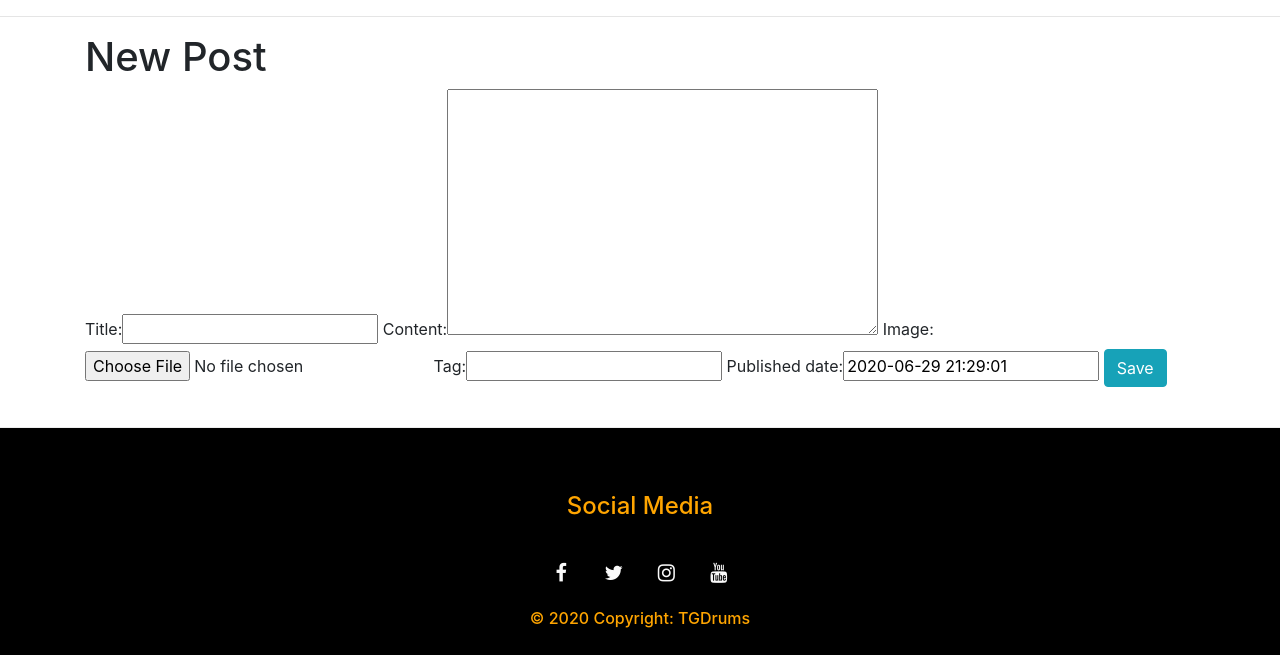
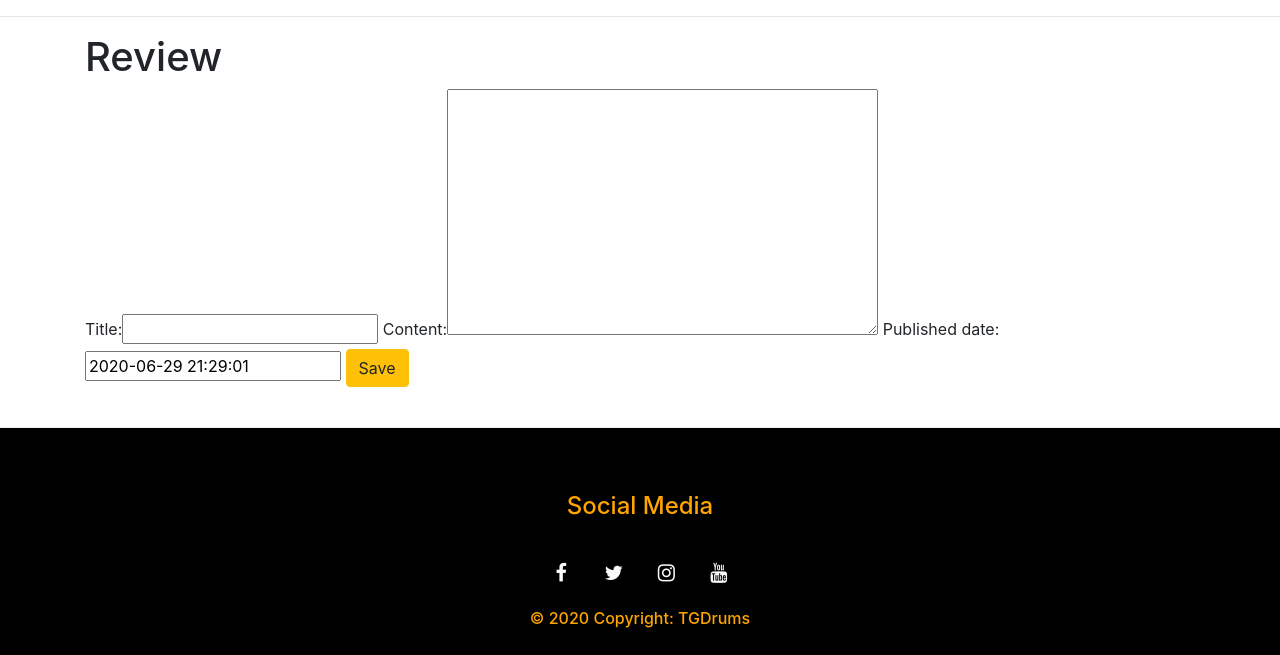
Before and after one commit to IchaTreasure/TGDrums, a Django app: page /posts/new/ in a window 1280 px wide. Shown: the part 94-749 px from the top of the page. Run offline with Django 3.2, Linux system fonts and the light colour scheme; the visitor is signed in with stand-in values (Sample User, id 1); some libraries are stand-ins or nearby versions.

Commit message:
updated templates across review app, accounts app and cart app

```diff
--- a/accounts/templates/login.html
+++ b/accounts/templates/login.html
@@ -16,7 +16,7 @@
             {% csrf_token %}
             {{ user_form | as_bootstrap }}
 
-             <p><a href="{% url 'password_reset' %}">Forgot my password</a></p>
+             <p><a href="{% url 'password_reset' %}" class="text-warning">Forgot my password</a></p>
 
             <button type="submit" class="btn btn-warning">Login</button>
         </fieldset>
--- a/accounts/templates/register.html
+++ b/accounts/templates/register.html
@@ -16,7 +16,7 @@
     <form method="post" action="{% url 'register' %}" class="accountform">
         <fieldset class="form-group">
             <legend>Create a new account</legend>
-            <p>Already got an account? <a href="{% url 'login' %}">Sign In</a></p>
+            <p>Already got an account? <a href="{% url 'login' %}" class='text-warning'>Sign In</a></p>
             {% csrf_token %}
             {{  user_form | as_bootstrap }}
             <button type="submit" class="btn btn-warning">Create account</button>
--- a/products/templates/productdetail.html
+++ b/products/templates/productdetail.html
@@ -107,11 +107,11 @@
     <div id="collapseTwo2" class="collapse" role="tabpanel" aria-labelledby="headingTwo2"
       data-parent="#accordionEx">
       <div class="card-body">
-        No Reviews
+
+        <a href="{% url 'new_post' %}" class="btn btn-warning">Add Review</a>
         <br>
-        <a href="{% url 'new_post' %}">Add Review</a>
         <br>
-        <a href="{% url 'get_posts' %}">Reviews</a>
+        <a href="{% url 'get_posts' %}" class="btn btn-warning">Reviews</a>
       </div>
     </div>
   </div>
--- a/reviews/forms.py
+++ b/reviews/forms.py
@@ -6,4 +6,5 @@ class ReviewPostForm(forms.ModelForm):
 
     class Meta:
         model = Post
-        fields = ('title', 'content', 'image', 'tag', 'published_date')
+        fields = ('title', 'content', 'published_date')
+        """fields = ('title', 'content', 'image', 'tag', 'published_date')"""
--- a/reviews/models.py
+++ b/reviews/models.py
@@ -12,8 +12,8 @@ class Post(models.Model):
     created_date = models.DateTimeField(auto_now_add=True)
     published_date = models.DateTimeField(blank=True, null=True, default=timezone.now)
     views = models.IntegerField(default=0)
-    tag = models.CharField(max_length=30, blank=True, null=True)
-    image = models.ImageField(upload_to="img", blank=True, null=True)
+    """tag = models.CharField(max_length=30, blank=True, null=True)"""
+    """image = models.ImageField(upload_to="img", blank=True, null=True)"""
 
     def __unicode__(self):
         return self.title
--- a/reviews/templates/reviewforms.html
+++ b/reviews/templates/reviewforms.html
@@ -1,10 +1,10 @@
 {% extends "base.html" %}
 {% load bootstrap_tags %}
 {% block content %}
-    <h1>New Post</h1>
+    <h1>Review</h1>
     <form method="POST" enctype="multipart/form-data">
         {% csrf_token %}
         {{ form | as_bootstrap }}
-        <button type="submit" class="btn btn-info">Save</button>
+        <button type="submit" class="btn btn-warning">Save</button>
     </form>
 {% endblock %}
--- a/reviews/views.py
+++ b/reviews/views.py
@@ -1,4 +1,5 @@
 from django.shortcuts import render, get_object_or_404, redirect
+from django.contrib.auth.decorators import login_required
 from django.utils import timezone
 from .models import Post
 from .forms import ReviewPostForm
@@ -23,6 +24,7 @@ def post_detail(request, pk):
     post.save()
     return render(request, "reviewdetails.html", {'post': post})
 
+@login_required()
 def create_or_edit_post(request, pk=None):
     """
     Create a view that allows user to create or edit a post depending
--- a/tgdrums/settings.py
+++ b/tgdrums/settings.py
@@ -89,7 +89,7 @@ if "DATABASE_URL" in os.environ:
     DATABASES = {'default': dj_database_url.parse(os.environ.get("DATABASE_URL"))}
 else:
     print("Database URL not found ")
-    DATABASES = {
+DATABASES = {
         'default': {
             'ENGINE': 'django.db.backends.sqlite3',
             'NAME': os.path.join(BASE_DIR, 'db.sqlite3'),
```
Also changed, not shown: accounts/templates/profile.html (+10 -2 lines), cart/templates/cart.html (+17 -3 lines), reviews/templates/reviewdetails.html (+6 -12 lines), reviews/templates/reviewposts.html (+1 -8 lines).
